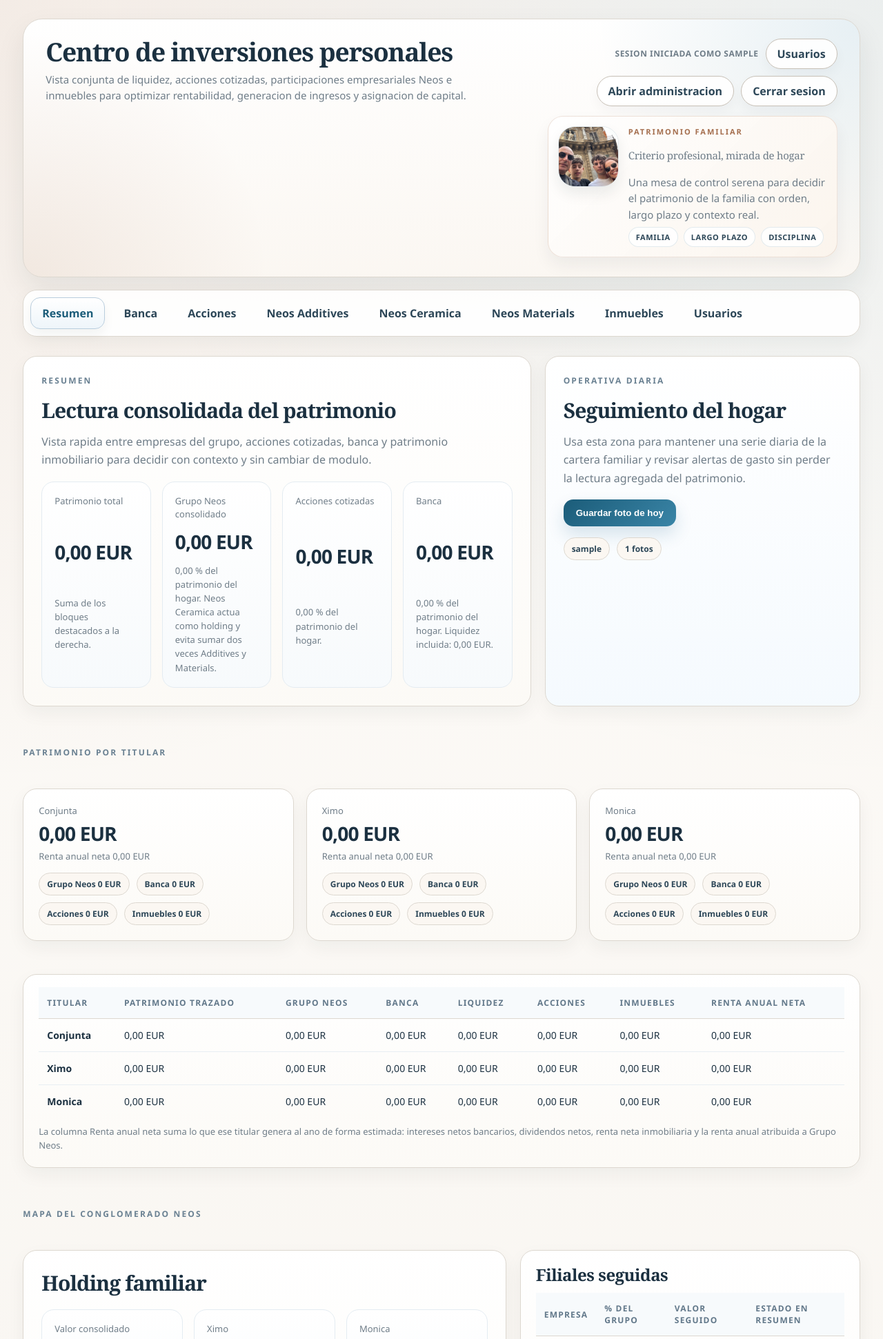
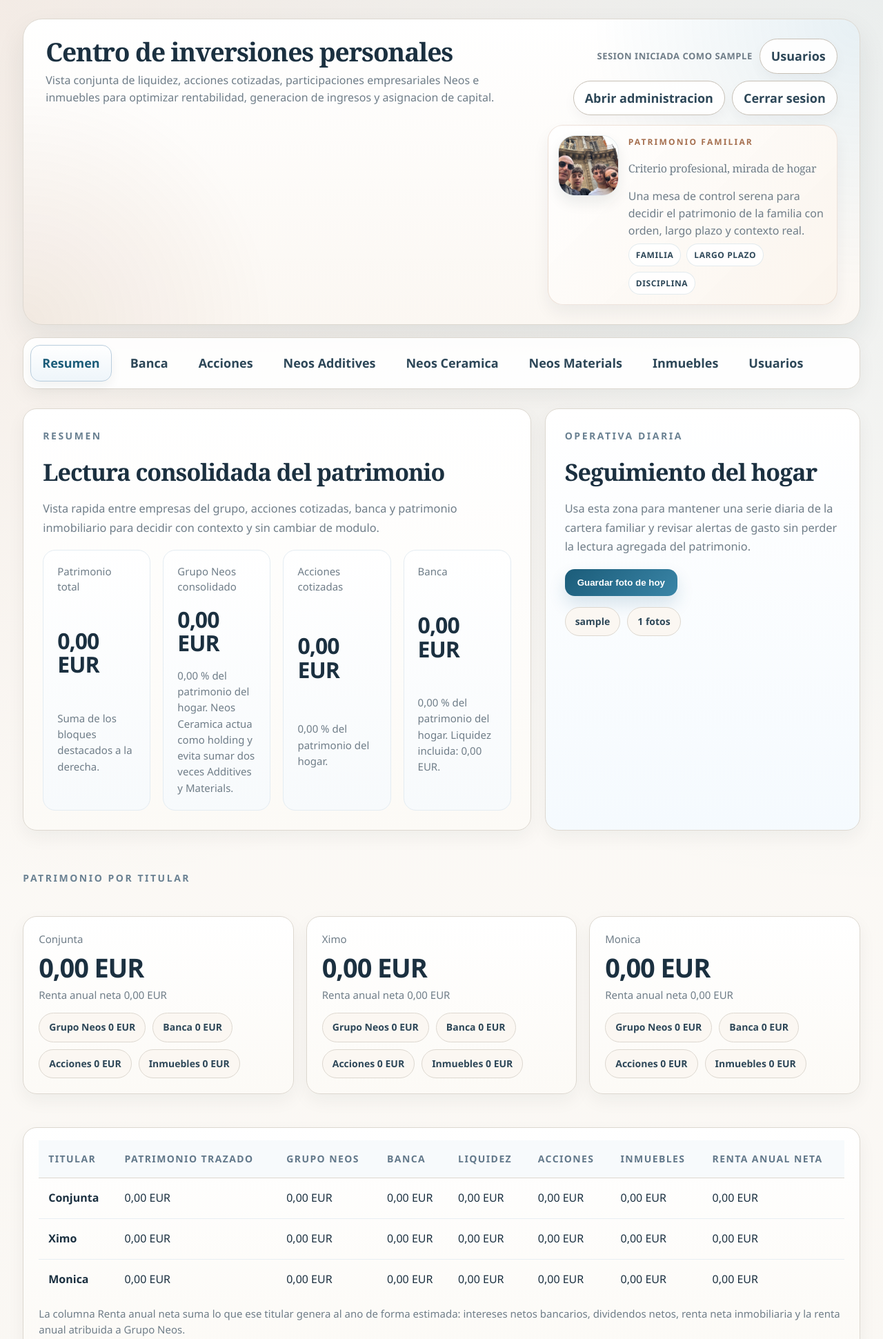
Before and after one commit to NeosAware/inversiones_personales, a Django app: page / in a window 1280 px wide. Shown: the top 1941 px of the page at 69% size. Run offline with Django 5.2, Linux system fonts and the light colour scheme; the visitor is signed in with stand-in values (Sample User, id 1); data comes from the database, SQL or seed files in the repository; data that the repository does not hold is empty.

Commit message:
Increase typography scale across dashboard

```diff
--- a/templates/base.html
+++ b/templates/base.html
@@ -28,6 +28,8 @@
     body{
       margin:0;
       font-family:"Segoe UI Variable Text","Segoe UI","Aptos",Tahoma,Geneva,Verdana,sans-serif;
+      font-size:18px;
+      line-height:1.6;
       color:var(--ink);
       background:
         radial-gradient(circle at top left, rgba(165,111,79,.11), transparent 22%),
@@ -70,7 +72,7 @@
       color:var(--muted);
       max-width:980px;
       line-height:1.55;
-      font-size:clamp(15px, 1.05vw, 19px);
+      font-size:clamp(16px, 1.1vw, 20px);
     }
     .top-aside{
       display:grid;
@@ -104,7 +106,7 @@
     }
     .top-user{
       text-align:right;
-      font-size:12px;
+      font-size:13px;
       color:var(--muted);
       letter-spacing:.04em;
       text-transform:uppercase;
@@ -136,7 +138,7 @@
       align-content:center;
     }
     .topbar-family-eyebrow{
-      font-size:11px;
+      font-size:12px;
       letter-spacing:.18em;
       text-transform:uppercase;
       font-weight:800;
@@ -145,14 +147,14 @@
     .topbar-family-title{
       margin:0;
       font-family:"Iowan Old Style", Georgia, serif;
-      font-size:22px;
+      font-size:24px;
       line-height:1.05;
       letter-spacing:-.02em;
       color:var(--ink);
     }
     .topbar-family-copy{
       margin:0;
-      font-size:13px;
+      font-size:14px;
       line-height:1.5;
       color:var(--muted);
     }
@@ -168,7 +170,7 @@
       border-radius:999px;
       background:rgba(255,255,255,.86);
       border:1px solid rgba(27,92,121,.12);
-      font-size:11px;
+      font-size:12px;
       font-weight:800;
       letter-spacing:.05em;
       text-transform:uppercase;
@@ -203,7 +205,7 @@
     }
     .section-title{
       margin:0 0 14px;
-      font-size:12px;
+      font-size:14px;
       letter-spacing:.18em;
       text-transform:uppercase;
       color:#6a8192;
@@ -230,24 +232,26 @@
       box-shadow:none;
     }
     .card h2, .card h3{ margin:0 0 10px; letter-spacing:-.02em; }
-    .metric-label{ font-size:13px; color:var(--muted); margin-bottom:8px; line-height:1.45; }
+    .card h2{ font-size:clamp(30px, 2.25vw, 40px); }
+    .card h3{ font-size:clamp(24px, 1.75vw, 30px); }
+    .metric-label{ font-size:15px; color:var(--muted); margin-bottom:9px; line-height:1.45; }
     .metric-value{
-      font-size:clamp(28px, 2.2vw, 42px);
+      font-size:clamp(38px, 2.75vw, 60px);
       font-weight:800;
       line-height:1.08;
       letter-spacing:-.03em;
       font-variant-numeric:tabular-nums;
     }
-    .metric-sub{ font-size:13px; color:var(--muted); margin-top:8px; line-height:1.55; }
+    .metric-sub{ font-size:15px; color:var(--muted); margin-top:8px; line-height:1.55; }
     .table-card{ overflow:auto; }
     table{
       width:100%;
       border-collapse:separate;
       border-spacing:0;
-      font-size:14px;
+      font-size:16px;
     }
     th, td{
-      padding:14px 12px;
+      padding:16px 14px;
       border-bottom:1px solid #e8eef3;
       text-align:left;
       font-variant-numeric:tabular-nums;
@@ -255,7 +259,7 @@
     th{
       color:#62788a;
       background:#f7fafc;
-      font-size:12px;
+      font-size:14px;
       text-transform:uppercase;
       letter-spacing:.1em;
       font-weight:800;
@@ -265,9 +269,9 @@
     tbody tr:hover td{ background:rgba(22,94,137,.025); }
     .pill{
       display:inline-flex; align-items:center; gap:8px;
-      padding:7px 11px;
+      padding:9px 14px;
       border-radius:999px;
-      font-size:12px;
+      font-size:14px;
       border:1px solid var(--line);
       color:var(--ink-soft);
       background:var(--surface-soft);
@@ -302,7 +306,7 @@
     }
     .soft-title{
       margin:0 0 8px;
-      font-size:16px;
+      font-size:17px;
       font-weight:700;
       color:var(--ink-soft);
     }
@@ -323,7 +327,7 @@
       background:#ffffff;
       color:var(--ink-soft);
       font:inherit;
-      font-size:12px;
+      font-size:13px;
       font-weight:700;
       cursor:pointer;
       white-space:nowrap;
@@ -341,7 +345,7 @@
       border-radius:999px;
       background:linear-gradient(135deg, var(--accent) 0%, var(--accent-2) 100%);
       color:#fff;
-      font-size:13px;
+      font-size:14px;
       font-weight:800;
       margin-bottom:10px;
     }
@@ -361,7 +365,7 @@
       border-radius:16px;
       background:#f4f8fb;
       color:var(--ink-soft);
-      font:13px/1.5 "Consolas", "Courier New", monospace;
+      font:14px/1.5 "Consolas", "Courier New", monospace;
     }
     code{
       font-family:"Consolas", "Courier New", monospace;
@@ -376,7 +380,7 @@
       font-size:.95em;
     }
     form label{
-      display:block; font-size:13px; color:var(--muted); margin-bottom:6px;
+      display:block; font-size:14px; color:var(--muted); margin-bottom:6px;
     }
     input[type="text"], input[type="password"], input[type="email"], input[type="file"], input[type="number"], textarea, select{
       width:100%;
@@ -420,7 +424,7 @@
       color:#fff;
     }
     .button.small{
-      padding:8px 12px; border-radius:10px; font-size:12px;
+      padding:8px 12px; border-radius:10px; font-size:13px;
     }
     .messages{
       display:flex; flex-direction:column; gap:10px; margin-bottom:18px;
--- a/templates/portfolio/dashboard.html
+++ b/templates/portfolio/dashboard.html
@@ -14,33 +14,34 @@
       grid-template-columns:minmax(0, 1.45fr) minmax(360px, .9fr);
     }
     .portfolio-panel{
-      padding:26px;
+      padding:28px;
     }
     .portfolio-panel h2{
-      font-size:clamp(30px, 2.2vw, 40px);
+      font-size:clamp(34px, 2.45vw, 44px);
       letter-spacing:-.03em;
       margin-bottom:12px;
     }
     .portfolio-copy{
       max-width:74ch;
-      line-height:1.65;
+      font-size:1.02rem;
+      line-height:1.7;
     }
     .portfolio-kpi-grid{
       display:grid;
-      gap:16px;
+      gap:18px;
       grid-template-columns:repeat(4, minmax(0,1fr));
       margin-top:18px;
     }
     .portfolio-kpi{
-      padding:18px;
+      padding:20px;
       border-radius:18px;
       border:1px solid #e4ecf2;
       background:linear-gradient(180deg, #ffffff 0%, #f7fafc 100%);
       display:grid;
-      gap:8px;
+      gap:10px;
     }
     .portfolio-kpi .metric-value{
-      font-size:clamp(28px, 1.95vw, 38px);
+      font-size:clamp(32px, 2.15vw, 44px);
     }
     .portfolio-action-card{
       background:linear-gradient(180deg, #ffffff 0%, #f5fafe 100%);
```
